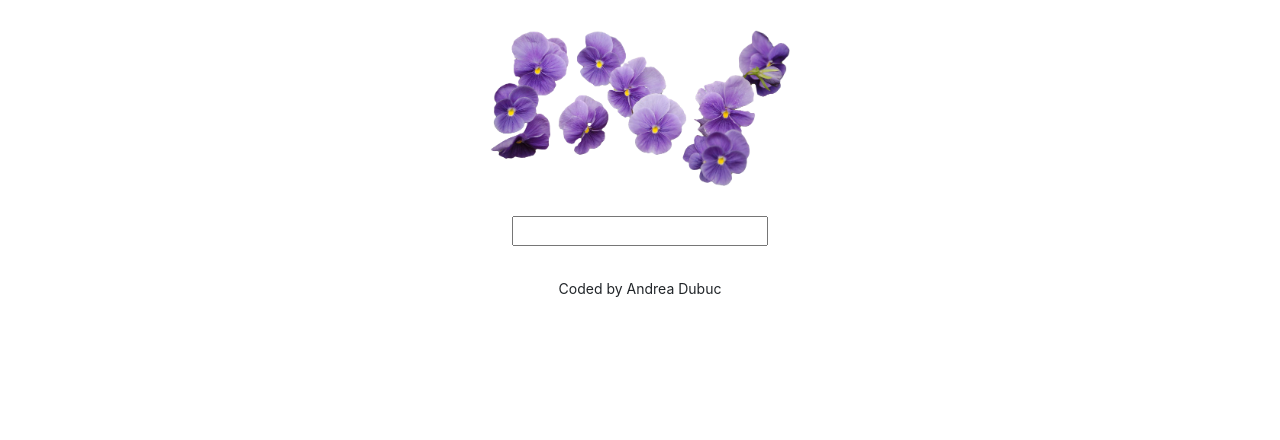
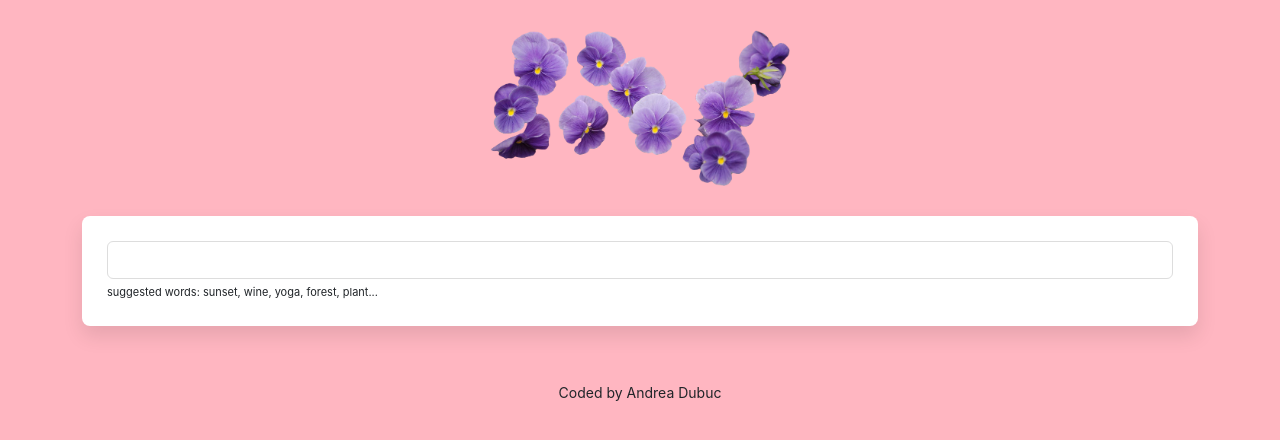
Before and after one commit to AndreaDubuc/dictionary-project, a React (Create React App) app: page / in a window 1280 px wide. Shown: the top 440 px of the page. Built offline with nearby package versions, Linux system fonts and the light colour scheme; no server answers.

Commit message:
Set default keyword on load, and divided components into sections

```diff
--- a/src/App.css
+++ b/src/App.css
@@ -1,3 +1,12 @@
+body{
+  background: lightpink;
+}
+
+a{
+  color: #9670f4;
+}
+
+
 .App-header {
   margin: 30px 0;
 }
--- a/src/App.js
+++ b/src/App.js
@@ -11,7 +11,7 @@
           <img src={flower} className="flower" alt="purple flower" />
         </header>
         <main>
-          <Dictionary />
+          <Dictionary defaultKeyword="euphoria" />
         </main>
         <footer className="App-footer">
           <small>Coded by Andrea Dubuc</small>
--- a/src/Dictionary.css
+++ b/src/Dictionary.css
@@ -1,3 +1,20 @@
-.Dictionary {
-    text-align: center;
+.Dictionary section {
+    background: white;
+    padding: 25px;
+    border-radius: 8px;
+    box-shadow: 0 10px 20px rgb(0 0 0 /10%);
 }
+
+.Dictionary input{
+    width: 100%;
+    border-radius:6px;
+    padding: 6px 4px;
+    color: #333;
+    border: 1px solid #ddd;
+
+}
+
+.Dictionary .hint{
+    margin-top: 5px;
+    font-size: 11px;
+}
--- a/src/Dictionary.js
+++ b/src/Dictionary.js
@@ -1,37 +1,58 @@
-import React, { useState } from "react";
-import axios from "axios";
-import Results from "./Results";
-import "./Dictionary.css";
+import React, { useState } from 'react';
+import axios from 'axios';
+import Results from './Results';
+import './Dictionary.css';
 
-export default function Dictionary() {
-  let [keyword, setKeyword] = useState("");
+export default function Dictionary(props) {
+  let [keyword, setKeyword] = useState(props.defaultKeyword);
   let [results, setResults] = useState(null);
+  let [loaded, setLoaded] = useState(false);
 
   function handleResponse(response) {
     setResults(response.data[0]);
   }
 
-  function search(event) {
-    event.preventDefault();
-
+  function search() {
     // documentation: https://dictionaryapi.dev/
     let apiUrl = `https://api.dictionaryapi.dev/api/v2/entries/en/${keyword}`;
-    axios
-      .get(apiUrl)
-      .then(handleResponse)
-      .catch((e) => console.log(e));
+    axios.get(apiUrl).then(handleResponse);
   }
+
+  function handleSubmit(event) {
+    event.preventDefault();
+    search();
+  }
+
 
   function handleKeywordChange(event) {
     setKeyword(event.target.value);
   }
 
+function load(){
+  setLoaded(true);
+  search();
+}
+
+
+
+  if (loaded) {
     return (
       <div className="Dictionary">
-      <form onSubmit={search}>
+        <section>
+          <form onSubmit={handleSubmit}>
             <input type="search" onChange={handleKeywordChange} />
           </form>
+          <div className="hint">
+            suggested words: sunset, wine, yoga, forest, plant...
+          </div>
+        </section>
+        <br />
         <Results results={results} />
       </div>
     );
+  } else{
+load();
+return"Loading";
+
   }
+}
--- /dev/null
+++ b/src/Results.css
@@ -0,0 +1,5 @@
+.Results h2{
+    font-size: 36px;
+    font-weight: bold;
+    line-height:1.5;
+}
--- a/src/Results.js
+++ b/src/Results.js
@@ -1,12 +1,16 @@
 import React from "react";
 import Meaning from "./Meaning";
 import Phonetic from './Phonetic';
+import "./Results.css";
 
 
 export default function Results(props) {
   if (props.results) {
     return (
       <div className="Results">
+        <section>
+
+
         <h2>{props.results.word}</h2>
         {props.results.phonetics.map(function (phonetic, index) {
           return (
@@ -15,11 +19,13 @@
             </div>
           );
         })}
+        </section>
+        <br />
         {props.results.meanings.map(function (meaning, index) {
           return (
-            <div key={index}>
+            <section key={index}>
               <Meaning meaning={meaning} />
-            </div>
+            </section>
           );
         })}
       </div>
```
Lines whose indentation alone changed are shown as unchanged.
